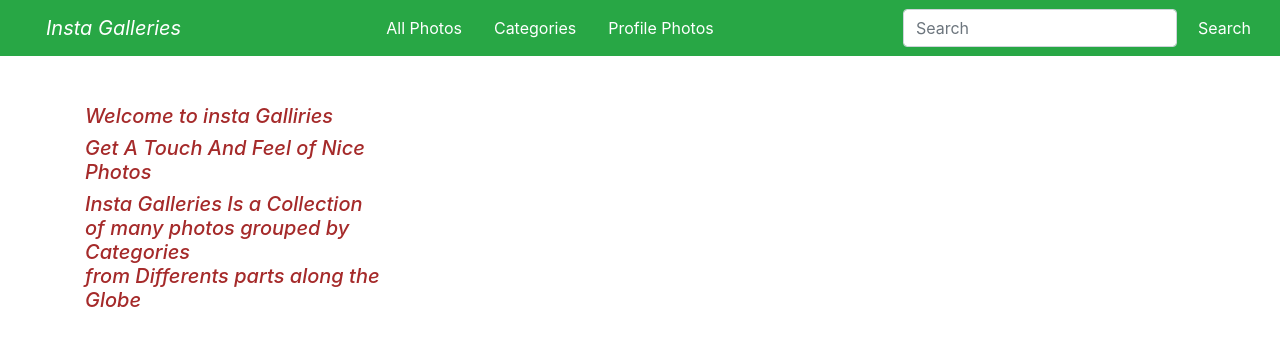
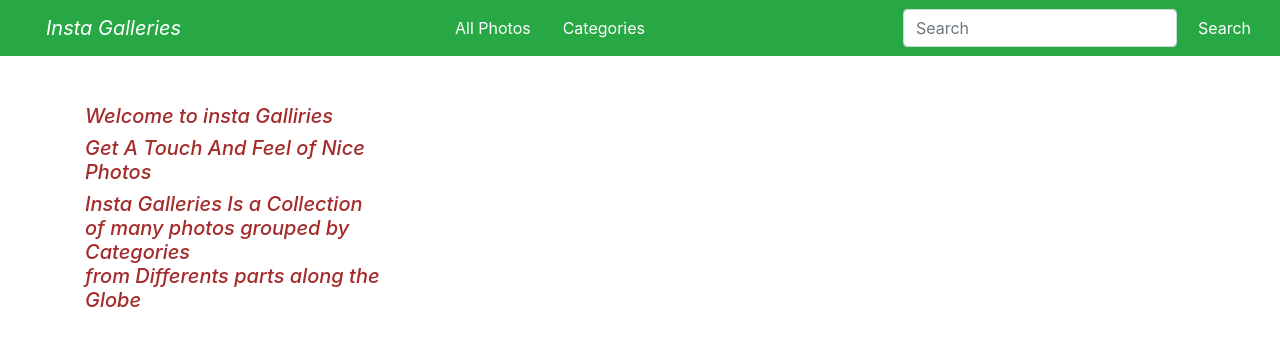
Before and after one commit to Sieva-cmd/My-Gallery, a Django app: page / in a window 1280 px wide. Shown: the top 346 px of the page. Run offline with Django 4.2, Linux system fonts and the light colour scheme; data that the repository does not hold is empty; some libraries are stand-ins or nearby versions.

```diff
--- a/mygallery/templates/navbar.html
+++ b/mygallery/templates/navbar.html
@@ -7,9 +7,6 @@
         <li class="nav-item">
           <a class="nav-link" href="/search"style="color: white;">Categories</a>
         </li>
-        <li class="nav-item">
-          <a class="nav-link" href="#"style="color: white;">Profile Photos</a>
-        </li>
 
       </ul>
     <form class="form-inline" role="search" action="{%url 'search_results'%}  ">
```
Also changed, not shown: media/web.png (added).
